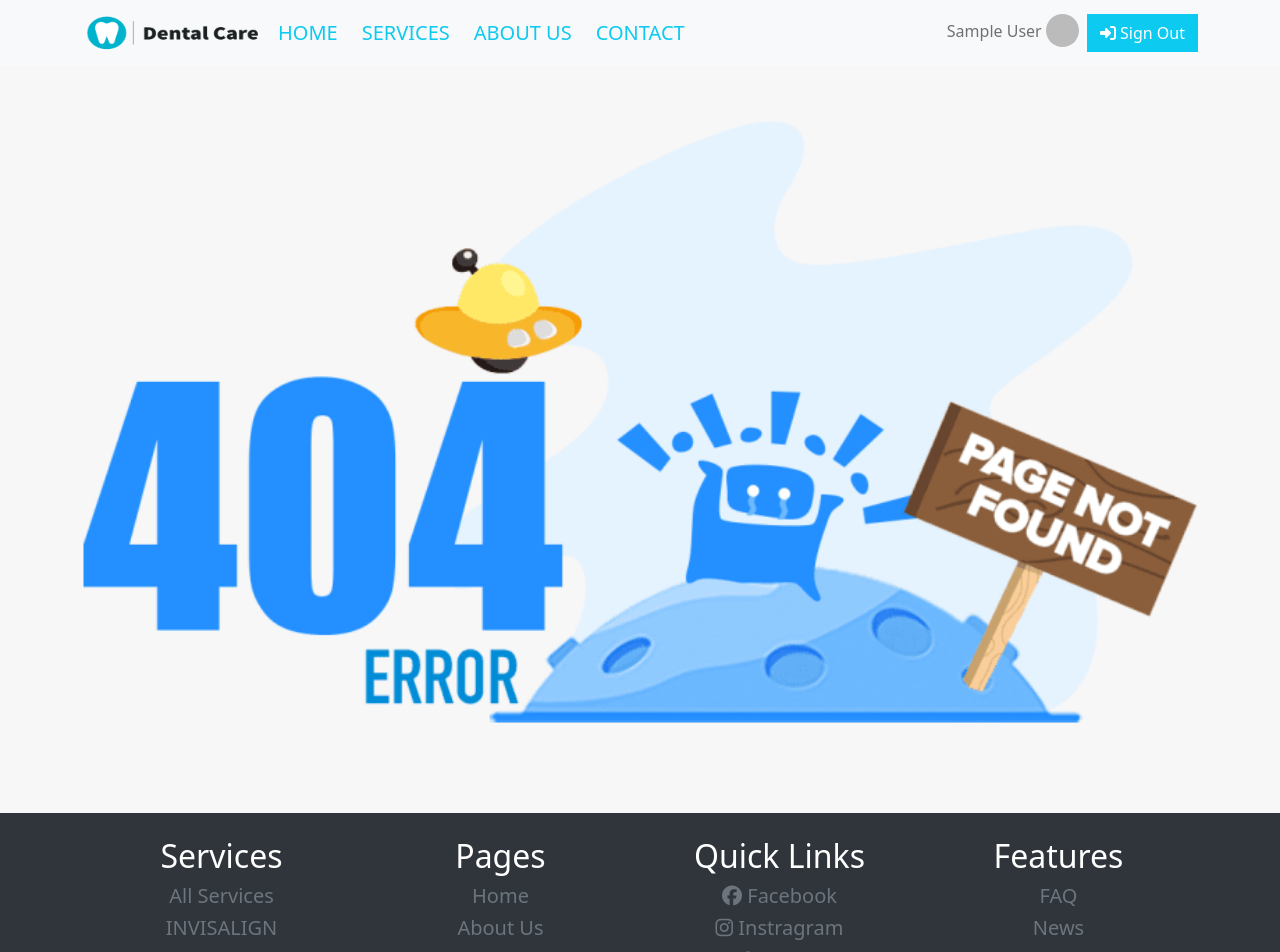
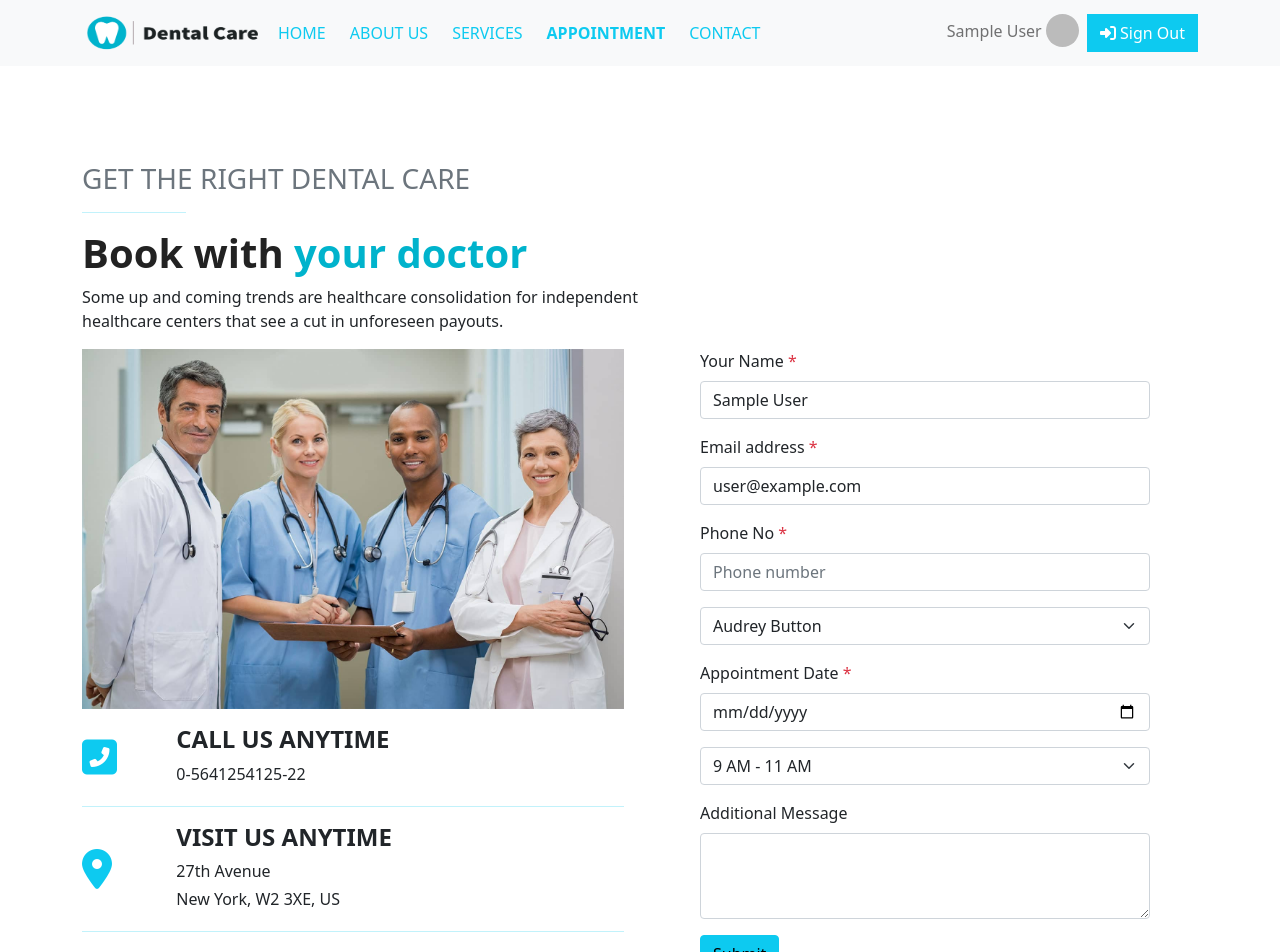
Before and after one commit to tafsiruzzaman/dental-care-client-side, a React (Create React App) app: page /appointment in a window 1280 px wide. Shown: the top 952 px of the page. Built offline with nearby package versions, Linux system fonts and the light colour scheme; no server answers; sample sign-in values are in the browser's storage.

Commit message:
appointment added

```diff
--- a/src/App.js
+++ b/src/App.js
@@ -2,6 +2,8 @@ import { BrowserRouter, Switch, Route } from 'react-router-dom';
 import './App.css';
 import AuthProvider from './contexts/AuthProvider';
 import About from './pages/About/About/About';
+import Appointment from './pages/Appointment/Appointment';
+import Conformation from './pages/Conformation/Conformation';
 import Contact from './pages/Contact/Contact';
 import Home from './pages/Home/Home/Home';
 import NotFound from './pages/NotFound/NotFound';
@@ -39,11 +41,17 @@ function App() {
             <GeneralRoute path="/contact">
               <Contact></Contact>
             </GeneralRoute>
+            <GeneralRoute path="/appointment">
+              <Appointment></Appointment>
+            </GeneralRoute>
             <Route path="/about">
               <About></About>
             </Route>
             <Route path="/message">
               <ThankYou></ThankYou>
+            </Route>
+            <Route path="/conformation">
+              <Conformation></Conformation>
             </Route>
             <Route path="*">
               <NotFound></NotFound>
--- /dev/null
+++ b/src/pages/Appointment/Appointment.js
@@ -0,0 +1,122 @@
+import React from 'react';
+import { Button, Form } from 'react-bootstrap';
+import { useForm } from "react-hook-form";
+import { useHistory } from 'react-router';
+import useAuth from '../../hooks/useAuth';
+import doctors from '../../images/doctors.jpg';
+
+const Appointment = () => {
+    const {user} = useAuth();
+    const { register, handleSubmit, formState: { errors } } = useForm();
+    const history = useHistory();
+    const onSubmit = data => {
+        console.log(data);
+        history.push("/conformation")
+    };
+    const hrWidth = {
+        width: "6.5em",
+        heigth: "7px"
+    };
+    return (
+        <div className="container py-5">
+            <div className="text-start">
+                <h4 className="mt-5 fs-3 text-secondary">GET THE RIGHT DENTAL CARE</h4>
+                <hr style={hrWidth} className="text-info" />
+                <h1 className="header_color fs-1 fw-bolder">Book with <span className="span_color">your doctor</span></h1>
+                <p className="fs-6">Some up and coming trends are healthcare consolidation for independent <br className="d-none d-md-block" />
+                healthcare centers  that see a cut in unforeseen payouts.</p>
+            </div>
+            <div className="row text-start gx-0 gx-lg-4 gy-4">
+                <div className="col-md-6 pe-3">
+                    <img src={doctors} className="img-fluid" alt="" />
+                    <div className="mt-3">
+                        <div className="row">
+                            <div className=" col-2 d-flex align-items-center">
+                                <h1 className="fs=1 mb-0"><i className="fas fa-phone-square-alt text-info"></i></h1>
+                            </div>
+                            <div className="col-10">
+                                <h4 className="fw-bold">CALL US ANYTIME</h4>
+                                <p className="mb-1">0-5641254125-22</p>
+                            </div>
+                        </div>
+                        <hr className="text-info" />
+                    </div>
+                    <div className="mt-3">
+                        <div className="row">
+                            <div className=" col-2 d-flex align-items-center">
+                                <h1 className="fs=1 mb-0"><i className="fas fa-map-marker-alt text-info"></i></h1>
+                            </div>
+                            <div className="col-10">
+                                <h4 className="fw-bold">VISIT US ANYTIME</h4>
+                                <p className="mb-1">27th Avenue</p>
+                                <p className="mb-1">New York, W2 3XE, US</p>
+                            </div>
+                        </div>
+                        <hr className="text-info" />
+                    </div>
+                    <div className="mt-3">
+                        <div className="row">
+                            <div className=" col-2 d-flex align-items-center">
+                                <h1 className="fs=1 mb-0"><i className="fas fa-tooth text-info"></i></h1>
+                            </div>
+                            <div className="col-10">
+                                <h4 className="fw-bold">BOOK AN APPOINTMENT</h4>
+                                <p className="mb-1">Click here to book an appointment at Dental Care.</p>
+                            </div>
+                        </div>
+                    </div>
+                </div>
+                <div className="col-md-6">
+                    <Form onSubmit={handleSubmit(onSubmit)} className="px-lg-5">
+                        <Form.Group className="mb-3">
+                            <Form.Label>Your Name <span className="text-danger">*</span></Form.Label>
+                            <Form.Control defaultValue={user.displayName} type="text" placeholder="Enter name" {...register("name", { required: true })} />
+                            {errors.name && <span className="text-danger">This field is required</span>}
+                        </Form.Group>
+                        <Form.Group className="mb-3">
+                            <Form.Label>Email address <span className="text-danger">*</span></Form.Label>
+                            <Form.Control defaultValue={user.email} type="email" placeholder="Enter email" {...register("email", { required: true })} />
+                            {errors.email && <span className="text-danger">This field is required</span>}
+                        </Form.Group>
+                        <Form.Group className="mb-3">
+                            <Form.Label>Phone No <span className="text-danger">*</span></Form.Label>
+                            <Form.Control type="number" placeholder="Phone number" {...register("phone", { required: true })} />
+                            {errors.phone && <span className="text-danger">This field is required</span>}
+                        </Form.Group>
+                        <Form.Group className="mb-3">
+                            <Form.Select {...register("doctor", { required: true })}>
+                                <option>Audrey Button</option>
+                                <option>Emma Beckett</option>
+                                <option>Hellen Hill</option>
+                                <option>Arianna McDonald</option>
+                            </Form.Select>
+                            {errors.doctor && <span className="text-danger">Please Select One</span>}
+                        </Form.Group>
+                        <Form.Group className="mb-3">
+                            <Form.Label>Appointment Date <span className="text-danger">*</span></Form.Label>
+                            <Form.Control type="date" placeholder="Date" {...register("date", { required: true })}/>
+                            {errors.date && <span className="text-danger">This field is required</span>}
+                        </Form.Group>
+                        <Form.Group className="mb-3">
+                            <Form.Select {...register("time", { required: true })}>
+                                <option>9 AM - 11 AM</option>
+                                <option>2.30 PM - 4 PM</option>
+                                <option>7 PM - 9 PM</option>
+                            </Form.Select>
+                            {errors.time && <span className="text-danger">Please select one</span>}
+                        </Form.Group>
+                        <Form.Group className="mb-3" controlId="exampleForm.ControlTextarea1">
+                            <Form.Label>Additional Message</Form.Label>
+                                <Form.Control as="textarea" rows={3} {...register("message")}/>
+                            </Form.Group>
+                        <Button variant="info" type="submit">
+                            Submit
+                        </Button>
+                    </Form>
+                </div>
+            </div>
+        </div>
+    );
+};
+
+export default Appointment;
--- /dev/null
+++ b/src/pages/Conformation/Conformation.js
@@ -0,0 +1,15 @@
+import React from 'react';
+
+const Conformation = () => {
+    return (
+        <div style={{height:"600px"}} className="d-flex align-items-center justify-content-center mt-0">
+            <div>
+                <h1>Congratulations!</h1>
+                <h2>Your appointment is confirmed</h2>
+                <h2>Cheack your email</h2>
+            </div>
+        </div>
+    );
+};
+
+export default Conformation;
--- a/src/pages/ServiceDetails/ServiceDetails.js
+++ b/src/pages/ServiceDetails/ServiceDetails.js
@@ -1,16 +1,20 @@
 import React, { useEffect, useState } from 'react';
 import { Button } from 'react-bootstrap';
-import { useParams } from 'react-router';
+import { useHistory, useParams } from 'react-router';
 
 const ServiceDetails = () => {
     const {key} = useParams();
     const [service, setService] = useState({});
+    const history = useHistory();
     const url = `/${key}.json`;
     useEffect( () => {
         fetch(url)
         .then(res => res.json())
         .then(data => setService(data[0]))
-    }, [])
+    }, []);
+    const handleBtn = () => {
+        history.push('/appointment')
+    }
     return (
         <div className="container my-5">
                 <div className="row">
@@ -24,7 +28,7 @@ const ServiceDetails = () => {
                                 <p>
                                     {service.innerText}
                                 </p>
-                                <Button variant="info rounded-0 py-2 px-4 text-white fw-bold">Book Appointment <i className="fas fa-hospital-user"></i></Button>
+                                <Button onClick={handleBtn} variant="info rounded-0 py-2 px-4 text-white fw-bold">Book Appointment <i className="fas fa-hospital-user"></i></Button>
                             </div>
                         </div>
                     </div>
--- a/src/pages/Shared/Header/Header.js
+++ b/src/pages/Shared/Header/Header.js
@@ -19,16 +19,17 @@ const Header = () => {
     };
     return (
         <div>
-            <Navbar collapseOnSelect expand="lg"  bg="light" variant="light">
+            <Navbar collapseOnSelect sticky="top" expand="lg"  bg="light" variant="light">
             <Container>
             <Navbar.Brand><NavLink to="/home"><img src={logo} width="180" height="40" className="d-inline-block align-top" alt=""/></NavLink></Navbar.Brand>
             <Navbar.Toggle aria-controls="responsive-navbar-nav" />
             <Navbar.Collapse id="responsive-navbar-nav">
                 <Nav className="me-auto text-center">
-                    <NavLink activeStyle={activeStyle} className="text-decoration-none my-1 me-4 text-info fs-5" to="/home">HOME</NavLink>
-                    <NavLink activeStyle={activeStyle} className="text-decoration-none my-1 me-4 text-info fs-5" to="/services">SERVICES</NavLink>
-                    <NavLink activeStyle={activeStyle} className="text-decoration-none my-1 me-4 text-info fs-5" to="/about">ABOUT US</NavLink>
-                    <NavLink activeStyle={activeStyle} className="text-decoration-none my-1 me-4 text-info fs-5" to="/contact">CONTACT</NavLink>
+                    <NavLink activeStyle={activeStyle} className="text-decoration-none my-1 me-4 text-info fs-6" to="/home">HOME</NavLink>
+                    <NavLink activeStyle={activeStyle} className="text-decoration-none my-1 me-4 text-info fs-6" to="/about">ABOUT US</NavLink>
+                    <NavLink activeStyle={activeStyle} className="text-decoration-none my-1 me-4 text-info fs-6" to="/services">SERVICES</NavLink>
+                    <NavLink activeStyle={activeStyle} className="text-decoration-none my-1 me-4 text-info fs-6" to="/appointment">APPOINTMENT</NavLink>
+                    <NavLink activeStyle={activeStyle} className="text-decoration-none my-1 me-4 text-info fs-6" to="/contact">CONTACT</NavLink>
                 </Nav>
                 <Nav className="text-center">
                  {
```
Also changed, not shown: src/images/doctors.jpg (added).
